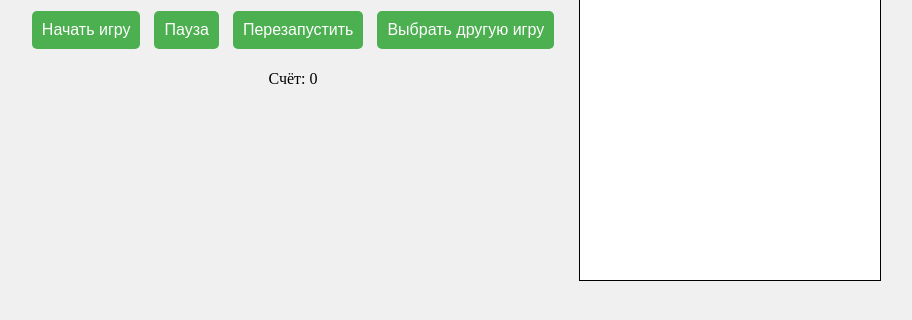
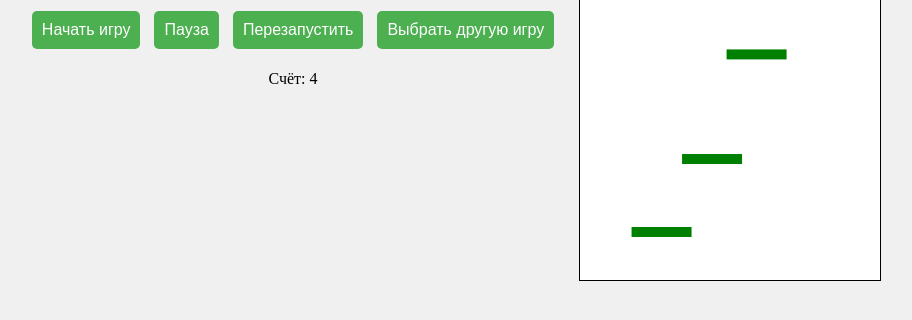
Before and after one commit to konorleo/web-, a plain HTML site: page doodle_jump.html in a window 1280 px wide. Both pictures are taken after a click on the button "Начать игру". Shown: the part 370-690 px from the top of the page, without its empty margins (186-1098 px from the left). Drawn offline with Linux system fonts and the light colour scheme.

Commit message:
Update doodle_jump.html

```diff
--- a/doodle_jump.html
+++ b/doodle_jump.html
@@ -69,6 +69,9 @@
         const ctx = canvas.getContext('2d');
         const scoreElement = document.getElementById('score');
 
+        const player = { x: 150, y: 400, width: 20, height: 20, dy: 0, speed: 5 };
+        const platforms = [{ x: 130, y: 450, width: 60, height: 10 }];
+        const GRAVITY = 0.5;
         let score = 0;
         let gameStarted = false;
         let gamePaused = false;
@@ -76,16 +79,13 @@
         function startGame() {
             if (!gameStarted) {
                 gameStarted = true;
-                console.log("Игра начата");
+                spawnPlatforms();
                 gameLoop();
             }
         }
 
         function pauseGame() {
-            if (gameStarted) {
-                gamePaused = !gamePaused;
-                console.log(gamePaused ? "Игра на паузе" : "Игра возобновлена");
-            }
+            if (gameStarted) gamePaused = !gamePaused;
         }
 
         function resetGame() {
@@ -93,19 +93,75 @@
             gamePaused = false;
             score = 0;
             scoreElement.textContent = score;
-            console.log("Игра перезапущена");
+            player.x = 150;
+            player.y = 400;
+            player.dy = 0;
+            platforms.length = 1;
+            platforms[0] = { x: 130, y: 450, width: 60, height: 10 };
+        }
+
+        function spawnPlatforms() {
+            while (platforms.length < 6) {
+                const last = platforms[platforms.length - 1];
+                platforms.push({
+                    x: Math.random() * (canvas.width - 60),
+                    y: last.y - Math.random() * 100 - 50,
+                    width: 60,
+                    height: 10
+                });
+            }
+        }
+
+        function update() {
+            player.dy += GRAVITY;
+            player.y += player.dy;
+
+            if (player.y < canvas.height / 2) {
+                platforms.forEach(p => p.y += -player.dy);
+                score += Math.abs(player.dy);
+                scoreElement.textContent = Math.floor(score / 100);
+                if (platforms[0].y > canvas.height) platforms.shift();
+                spawnPlatforms();
+            }
+
+            platforms.forEach(p => {
+                if (player.dy > 0 &&
+                    player.x + player.width > p.x && player.x < p.x + p.width &&
+                    player.y + player.height > p.y && player.y + player.height < p.y + p.height + 10) {
+                    player.dy = -10;
+                }
+            });
+
+            if (player.x < 0) player.x = canvas.width - player.width;
+            if (player.x + player.width > canvas.width) player.x = 0;
+            if (player.y > canvas.height) {
+                resetGame();
+                alert("Игра окончена!");
+            }
         }
 
         function draw() {
             ctx.clearRect(0, 0, canvas.width, canvas.height);
-            // Здесь будет отрисовка персонажа, платформ и препятствий
+            ctx.fillStyle = 'green';
+            platforms.forEach(p => ctx.fillRect(p.x, p.y, p.width, p.height));
+            ctx.fillStyle = 'blue';
+            ctx.fillRect(player.x, player.y, player.width, player.height);
         }
 
         function gameLoop() {
-            if (!gameStarted || gamePaused) return;
+            if (!gameStarted || gamePaused) return requestAnimationFrame(gameLoop);
+            update();
             draw();
             requestAnimationFrame(gameLoop);
         }
+
+        document.addEventListener('keydown', (e) => {
+            if (!gameStarted || gamePaused) return;
+            switch (e.key) {
+                case 'ArrowLeft': player.x -= player.speed; break;
+                case 'ArrowRight': player.x += player.speed; break;
+            }
+        });
     </script>
 </body>
 </html>
```
